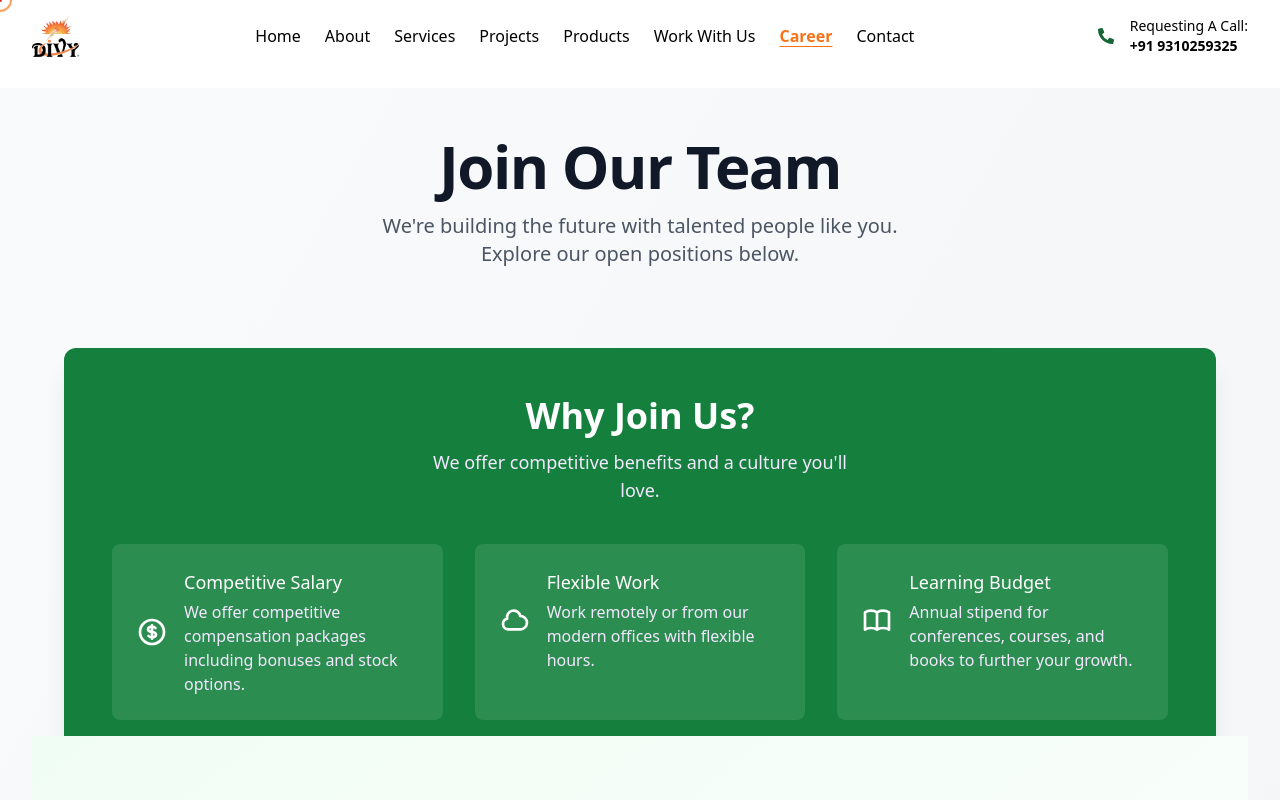
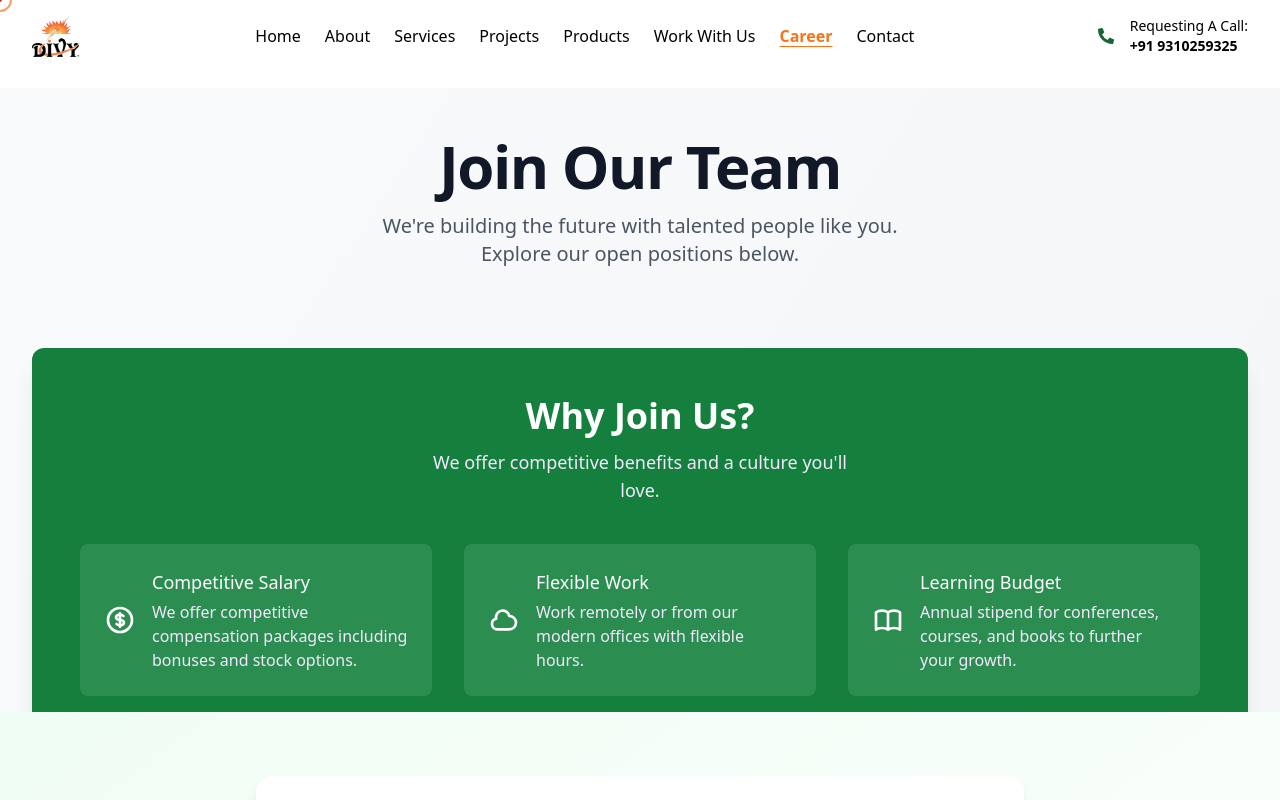
Before and after one commit to vanshika8484/Solar_web, a React (Vite) app: page /career in a window 1280 px wide. Shown: the top 800 px of the page. Built offline with nearby package versions, Linux system fonts and the light colour scheme; a web font is replaced by a local one.

Commit message:
Update Career.jsx

```diff
--- a/src/components/Career.jsx
+++ b/src/components/Career.jsx
@@ -12,7 +12,7 @@ const Career = () => {
 
 
   return (
-    <div className="min-h-screen bg-gradient-to-br from-gray-50 to-gray-100 py-12 px-4 sm:px-6 lg:px-8 mt-24">
+    <div className="h-[2000px] bg-gradient-to-br from-gray-50 to-gray-100 py-12  mt-24">
       {/* Hero Section */}
       <motion.div
         initial={{ opacity: 0, y: -20 }}
```
